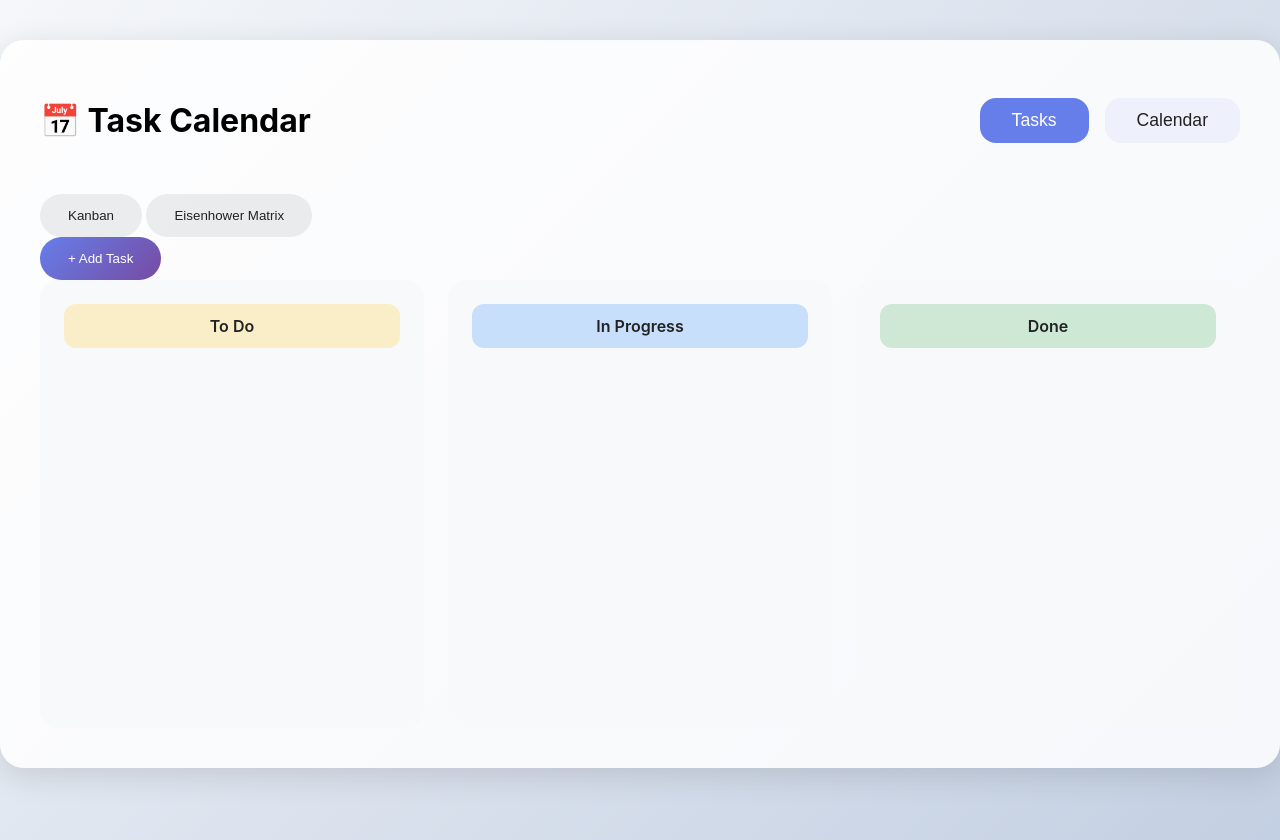
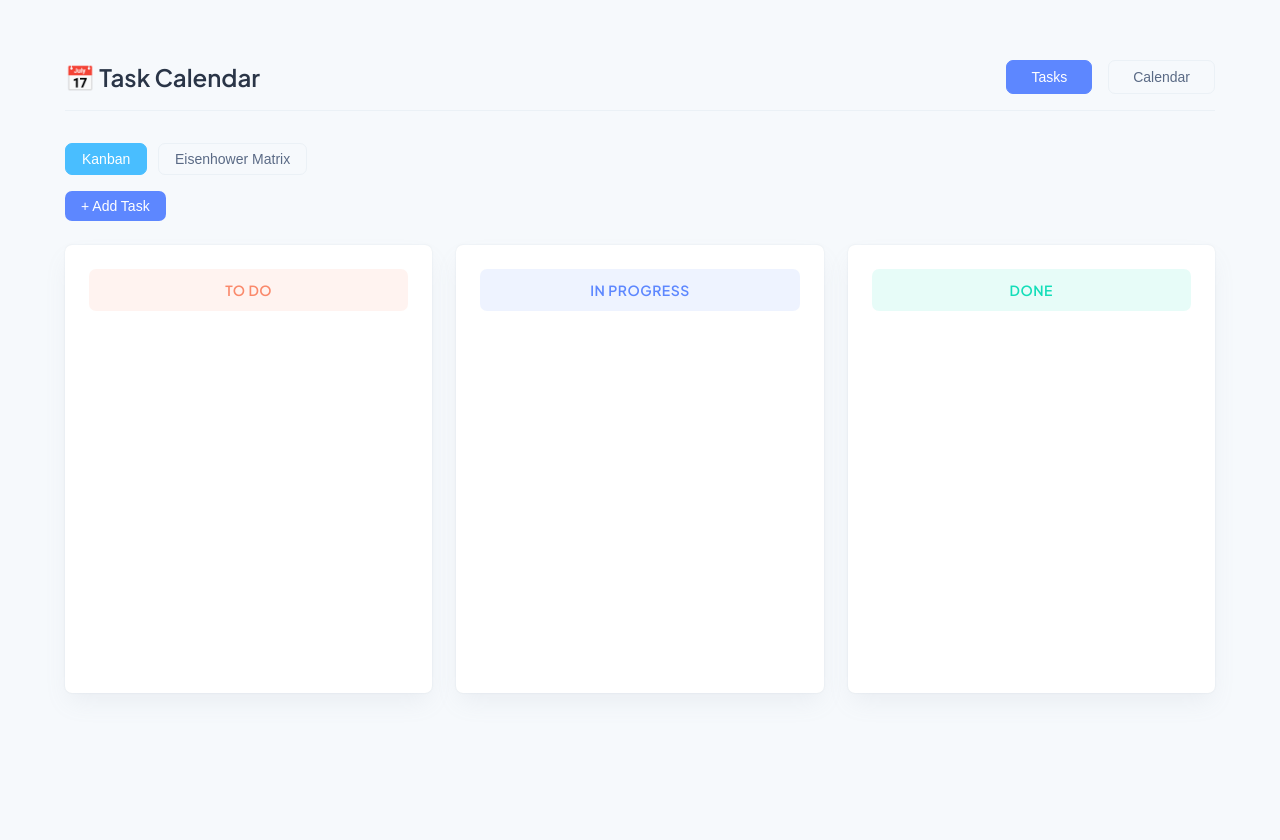
Before and after one commit to T-T-N/ToDo, a Flask app: page / in a window 1280 px wide. After the commit the page ends 694 px from the top, so only its background shows below. Run offline with Flask 3, Linux system fonts and the light colour scheme.

Commit message:
Modernize UI design with updated styles for better visual hierarchy and consistency
- Updated color system using CSS variables
- Improved typography with Plus Jakarta Sans font
- Enhanced button styles with consistent hover effects
- Modernized card and container styles with softer shadows
- Updated form inputs and modal styles
- Improved calendar and task views with modern aesthetics
- Added responsive design improvements

```diff
--- a/templates/index.html
+++ b/templates/index.html
@@ -4,45 +4,76 @@
     <meta charset="UTF-8">
     <meta name="viewport" content="width=device-width, initial-scale=1.0">
     <title>ToDo Calendar App</title>
+    <link href="https://fonts.googleapis.com/css2?family=Plus+Jakarta+Sans:wght@200;300;400;500;600;700;800&display=swap" rel="stylesheet">
     <style>
+        :root {
+            --bs-primary: #5D87FF;
+            --bs-secondary: #49BEFF;
+            --bs-danger: #FA896B;
+            --bs-success-rgb: 19,222,185;
+            --bs-body-color: #5A6A85;
+            --bs-body-bg: #fff;
+            --bs-border-color: #ebf1f6;
+            --bs-heading-color: #2A3547;
+            --bs-card-box-shadow: rgba(145, 158, 171, 0.2) 0px 0px 2px 0px,rgba(145, 158, 171, 0.12) 0px 12px 24px -4px;
+            --bs-border-radius: 7px;
+        }
         body {
-            font-family: -apple-system, BlinkMacSystemFont, 'Segoe UI', Roboto, Oxygen, Ubuntu, Cantarell, 'Open Sans', 'Helvetica Neue', sans-serif;
-            background: linear-gradient(135deg, #f5f7fa 0%, #c3cfe2 100%);
+            font-family: "Plus Jakarta Sans", sans-serif;
+            background: rgb(246, 249, 252);
             min-height: 100vh;
             margin: 0;
+            color: var(--bs-body-color);
         }
         .container {
-            max-width: 1200px;
-            margin: 40px auto;
-            background: rgba(255,255,255,0.85);
-            border-radius: 24px;
-            box-shadow: 0 8px 32px rgba(0,0,0,0.12);
-            padding: 40px;
+            max-width: 1150px;
+            margin: 30px auto;
+            padding: 30px;
+        }
+        .main-card {
+            background: #fff;
+            border-radius: var(--bs-border-radius);
+            box-shadow: var(--bs-card-box-shadow);
+            padding: 30px;
         }
         .header {
             display: flex;
             justify-content: space-between;
             align-items: center;
-            margin-bottom: 32px;
+            margin-bottom: 2rem;
+            padding-bottom: 1rem;
+            border-bottom: 1px solid var(--bs-border-color);
+        }
+        .header h1 {
+            font-size: 1.5rem;
+            font-weight: 600;
+            color: var(--bs-heading-color);
+            margin: 0;
         }
         .tabs {
             display: flex;
-            gap: 16px;
+            gap: 1rem;
         }
         .tab {
-            background: rgba(102,126,234,0.08);
-            border: none;
-            border-radius: 16px;
-            padding: 12px 32px;
-            font-size: 1.1rem;
-            color: #222;
+            background: transparent;
+            border: 1px solid var(--bs-border-color);
+            border-radius: var(--bs-border-radius);
+            padding: 0.5rem 1.5rem;
+            font-size: 0.875rem;
+            color: var(--bs-body-color);
             cursor: pointer;
             font-weight: 500;
-            transition: background 0.2s;
+            transition: all 0.2s;
+        }
+        .tab:hover {
+            background: rgba(93, 135, 255, 0.05);
+            border-color: var(--bs-primary);
+            color: var(--bs-primary);
         }
         .tab.active {
-            background: #667eea;
+            background: var(--bs-primary);
             color: #fff;
+            border-color: var(--bs-primary);
         }
         .tab-content {
             display: none;
@@ -54,141 +85,192 @@
         .kanban-board {
             display: grid;
             grid-template-columns: repeat(3, 1fr);
-            gap: 24px;
+            gap: 1.5rem;
+            margin-top: 1.5rem;
         }
         .kanban-column {
-            background: rgba(248,249,250,0.8);
-            border-radius: 18px;
-            padding: 24px;
+            background: var(--bs-body-bg);
+            border-radius: var(--bs-border-radius);
+            padding: 1.5rem;
             min-height: 400px;
+            box-shadow: var(--bs-card-box-shadow);
         }
         .kanban-header {
             font-weight: 600;
-            margin-bottom: 18px;
-            padding: 12px;
-            border-radius: 12px;
+            margin-bottom: 1.25rem;
+            padding: 0.75rem;
+            border-radius: var(--bs-border-radius);
             text-align: center;
+            font-size: 0.875rem;
+            text-transform: uppercase;
+            letter-spacing: 0.5px;
         }
-        .todo-header { background: rgba(255,193,7,0.2); color: #222; }
-        .progress-header { background: rgba(0,123,255,0.2); color: #222; }
-        .done-header { background: rgba(40,167,69,0.2); color: #222; }
+        .todo-header {
+            background: rgba(250, 137, 107, 0.1);
+            color: var(--bs-danger);
+        }
+        .progress-header {
+            background: rgba(93, 135, 255, 0.1);
+            color: var(--bs-primary);
+        }
+        .done-header {
+            background: rgba(19, 222, 185, 0.1);
+            color: rgb(var(--bs-success-rgb));
+        }
         .task-card {
-            background: rgba(255,255,255,0.95);
-            border-radius: 14px;
-            padding: 18px;
-            margin-bottom: 12px;
-            box-shadow: 0 4px 15px rgba(0,0,0,0.08);
+            background: var(--bs-body-bg);
+            border-radius: var(--bs-border-radius);
+            padding: 1rem;
+            margin-bottom: 1rem;
+            box-shadow: var(--bs-card-box-shadow);
             cursor: move;
-            transition: box-shadow 0.2s, transform 0.2s;
-            border-left: 4px solid #667eea;
+            transition: all 0.2s;
+            border: 1px solid var(--bs-border-color);
         }
         .task-card:hover {
-            transform: translateY(-3px);
-            box-shadow: 0 8px 25px rgba(0,0,0,0.15);
+            transform: translateY(-2px);
+            border-color: var(--bs-primary);
         }
         .task-title {
-            font-weight: 600;
-            margin-bottom: 8px;
-            color: #222;
+            font-weight: 500;
+            margin-bottom: 0.5rem;
+            color: var(--bs-heading-color);
+            font-size: 0.875rem;
         }
         .task-meta {
-            font-size: 13px;
-            color: #667eea;
+            font-size: 0.75rem;
+            color: var(--bs-body-color);
             display: flex;
             justify-content: space-between;
-            margin-top: 10px;
+            margin-top: 0.75rem;
+            padding-top: 0.75rem;
+            border-top: 1px solid var(--bs-border-color);
         }
         /* Eisenhower Matrix */
         .eisenhower-matrix {
             display: grid;
             grid-template-columns: repeat(2, 1fr);
-            gap: 24px;
+            gap: 1.5rem;
             height: 500px;
+            margin-top: 1.5rem;
         }
         .matrix-quadrant {
-            border-radius: 18px;
-            padding: 24px;
+            border-radius: var(--bs-border-radius);
+            padding: 1.5rem;
             position: relative;
+            background: var(--bs-body-bg);
+            box-shadow: var(--bs-card-box-shadow);
         }
-        .urgent-important { background: rgba(220,53,69,0.1); border: 2px solid rgba(220,53,69,0.3); }
-        .urgent-not-important { background: rgba(255,193,7,0.1); border: 2px solid rgba(255,193,7,0.3); }
-        .not-urgent-important { background: rgba(0,123,255,0.1); border: 2px solid rgba(0,123,255,0.3); }
-        .not-urgent-not-important { background: rgba(108,117,125,0.1); border: 2px solid rgba(108,117,125,0.3); }
+        .urgent-important {
+            border-top: 3px solid var(--bs-danger);
+        }
+        .urgent-not-important {
+            border-top: 3px solid var(--bs-secondary);
+        }
+        .not-urgent-important {
+            border-top: 3px solid var(--bs-primary);
+        }
+        .not-urgent-not-important {
+            border-top: 3px solid rgb(var(--bs-success-rgb));
+        }
         .quadrant-title {
             font-weight: 600;
-            margin-bottom: 18px;
+            margin-bottom: 1rem;
             text-align: center;
-            padding: 10px;
-            border-radius: 10px;
-            background: rgba(255,255,255,0.7);
+            padding: 0.75rem;
+            border-radius: var(--bs-border-radius);
+            font-size: 0.875rem;
+            color: var(--bs-heading-color);
+            text-transform: uppercase;
+            letter-spacing: 0.5px;
+            background: var(--bs-body-bg);
+            border-bottom: 1px solid var(--bs-border-color);
         }
         /* Calendar Styles */
         .calendar-controls {
             display: flex;
             justify-content: space-between;
             align-items: center;
-            margin-bottom: 24px;
+            margin-bottom: 1.5rem;
         }
         .calendar-nav {
             display: flex;
-            gap: 12px;
+            gap: 0.75rem;
             align-items: center;
         }
+        .calendar-nav h2 {
+            font-size: 1.25rem;
+            color: var(--bs-heading-color);
+            font-weight: 600;
+            margin: 0;
+        }
         .nav-btn {
-            background: rgba(102,126,234,0.1);
-            border: none;
-            padding: 10px 16px;
-            border-radius: 12px;
+            background: transparent;
+            border: 1px solid var(--bs-primary);
+            padding: 7px 16px;
+            border-radius: var(--bs-border-radius);
             cursor: pointer;
-            color: #667eea;
-            transition: background 0.2s;
+            color: var(--bs-primary);
+            font-size: 0.875rem;
+            font-weight: 500;
+            transition: all 0.2s;
         }
         .nav-btn:hover {
-            background: #667eea;
+            background: var(--bs-primary);
             color: #fff;
+            transform: translateY(-1px);
         }
         .calendar-grid {
             display: grid;
             grid-template-columns: repeat(7, 1fr);
-            gap: 2px;
-            background: rgba(102,126,234,0.08);
-            border-radius: 18px;
+            gap: 1px;
+            background: var(--bs-border-color);
+            border-radius: var(--bs-border-radius);
             overflow: hidden;
-            margin-bottom: 24px;
+            margin-bottom: 1.5rem;
+            box-shadow: var(--bs-card-box-shadow);
         }
         .calendar-day {
-            background: rgba(255,255,255,0.95);
-            padding: 14px;
+            background: var(--bs-body-bg);
+            padding: 1rem;
             min-height: 110px;
             position: relative;
         }
         .calendar-day.other-month {
-            opacity: 0.3;
+            background: rgba(255, 255, 255, 0.5);
+            color: var(--bs-border-color);
         }
         .calendar-day.today {
-            background: rgba(102,126,234,0.12);
+            background: rgba(93, 135, 255, 0.05);
         }
         .day-number {
-            font-weight: 600;
-            margin-bottom: 6px;
+            font-weight: 500;
+            margin-bottom: 0.5rem;
+            font-size: 0.875rem;
+            color: var(--bs-heading-color);
         }
         .day-header {
-            background: #667eea;
+            background: var(--bs-primary);
             color: #fff;
-            padding: 12px;
+            padding: 0.75rem;
             text-align: center;
-            font-weight: 600;
+            font-weight: 500;
+            font-size: 0.75rem;
+            text-transform: uppercase;
+            letter-spacing: 0.5px;
         }
         .unassigned-tasks {
-            background: rgba(248,249,250,0.8);
-            border-radius: 18px;
-            padding: 24px;
-            margin-top: 24px;
+            background: var(--bs-body-bg);
+            border-radius: var(--bs-border-radius);
+            padding: 1.5rem;
+            margin-top: 1.5rem;
+            box-shadow: var(--bs-card-box-shadow);
         }
         .unassigned-header {
             font-weight: 600;
-            margin-bottom: 18px;
-            color: #222;
+            margin-bottom: 1rem;
+            color: var(--bs-heading-color);
+            font-size: 1rem;
         }
         /* Modal Styles */
         .modal {
@@ -199,79 +281,124 @@
             top: 0;
             width: 100%;
             height: 100%;
-            background: rgba(0,0,0,0.5);
-            backdrop-filter: blur(5px);
+            background: rgba(0,0,0,0.4);
+            backdrop-filter: blur(4px);
         }
         .modal-content {
-            background: rgba(255,255,255,0.98);
-            margin: 5% auto;
-            padding: 36px;
-            border-radius: 24px;
+            background: var(--bs-body-bg);
+            margin: 4% auto;
+            padding: 2rem;
+            border-radius: var(--bs-border-radius);
             width: 90%;
-            max-width: 520px;
-            box-shadow: 0 20px 60px rgba(0,0,0,0.18);
+            max-width: 540px;
+            box-shadow: var(--bs-card-box-shadow);
         }
         .form-group {
-            margin-bottom: 24px;
+            margin-bottom: 1.5rem;
         }
         .form-group label {
             display: block;
-            margin-bottom: 7px;
-            font-weight: 600;
-            color: #222;
+            margin-bottom: 0.5rem;
+            font-weight: 500;
+            font-size: 0.875rem;
+            color: var(--bs-heading-color);
         }
         .form-group input,
         .form-group select,
         .form-group textarea {
             width: 100%;
-            padding: 14px;
-            border: 2px solid rgba(102,126,234,0.18);
-            border-radius: 12px;
-            font-size: 15px;
-            transition: border 0.2s;
+            padding: 0.75rem 1.25rem;
+            border: 1px solid var(--bs-border-color);
+            border-radius: var(--bs-border-radius);
+            font-size: 0.875rem;
+            color: var(--bs-body-color);
+            background-color: var(--bs-body-bg);
+            transition: border-color 0.15s ease-in-out, box-shadow 0.15s ease-in-out;
         }
         .form-group input:focus,
         .form-group select:focus,
         .form-group textarea:focus {
-            outline: none;
-            border-color: #667eea;
-            box-shadow: 0 0 0 3px rgba(102,126,234,0.08);
+            outline: 0;
+            border-color: var(--bs-primary);
+            box-shadow: 0 0 0 0.2rem rgba(93, 135, 255, 0.25);
         }
         .form-actions {
             display: flex;
-            gap: 14px;
+            gap: 1rem;
             justify-content: flex-end;
-            margin-top: 36px;
+            margin-top: 2rem;
+            padding-top: 1rem;
+            border-top: 1px solid var(--bs-border-color);
         }
         .btn {
-            padding: 14px 28px;
+            padding: 7px 16px;
             border: none;
-            border-radius: 28px;
+            border-radius: var(--bs-border-radius);
             cursor: pointer;
             font-weight: 500;
-            transition: background 0.2s, transform 0.2s;
+            font-size: 0.875rem;
+            transition: all 0.2s;
         }
         .btn-primary {
-            background: linear-gradient(135deg, #667eea 0%, #764ba2 100%);
+            background: var(--bs-primary);
             color: #fff;
         }
+        .btn-primary:hover {
+            background: #4570ea;
+            transform: translateY(-1px);
+        }
         .btn-secondary {
-            background: rgba(108,117,125,0.12);
-            color: #222;
+            background: var(--bs-secondary);
+            color: #fff;
+        }
+        .btn-secondary:hover {
+            background: #3aa9ea;
+            transform: translateY(-1px);
+        }
+        .btn-outline-primary {
+            background: transparent;
+            color: var(--bs-primary);
+            border: 1px solid var(--bs-primary);
+        }
+        .btn-outline-primary:hover {
+            background: var(--bs-primary);
+            color: #fff;
+            transform: translateY(-1px);
+        }
+        .view-toggle {
+            margin-bottom: 1rem;
+        }
+        .view-toggle .btn-secondary {
+            padding: 7px 16px;
+            margin: 0;
+            background: transparent;
+            color: var(--bs-body-color);
+            border: 1px solid var(--bs-border-color);
+        }
+        .view-toggle .btn-secondary.active {
+            background: var(--bs-secondary);
+            color: #fff;
+            border-color: var(--bs-secondary);
+        }
+        .view-toggle .btn-secondary:not(:last-child) {
+            margin-right: 0.5rem;
         }
         .btn:hover {
-            transform: translateY(-2px);
+            transform: translateY(-1px);
         }
         .close {
-            color: #667eea;
+            color: var(--bs-body-color);
             float: right;
-            font-size: 28px;
-            font-weight: bold;
+            font-size: 1.5rem;
+            font-weight: normal;
             cursor: pointer;
-            margin-top: -10px;
+            margin: -0.5rem -0.5rem 0 0;
+            padding: 0.5rem;
+            line-height: 1;
+            transition: color 0.2s;
         }
         .close:hover {
-            color: #222;
+            color: var(--bs-primary);
         }
         /* Drag and drop styles */
         .drag-over {
```
